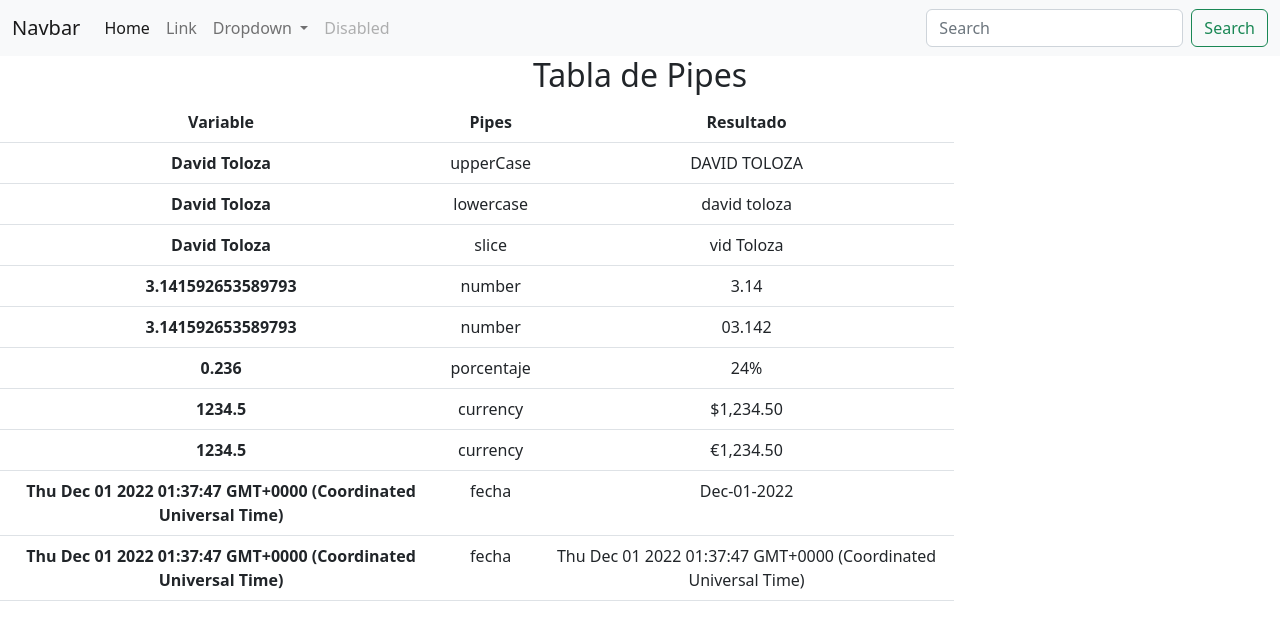
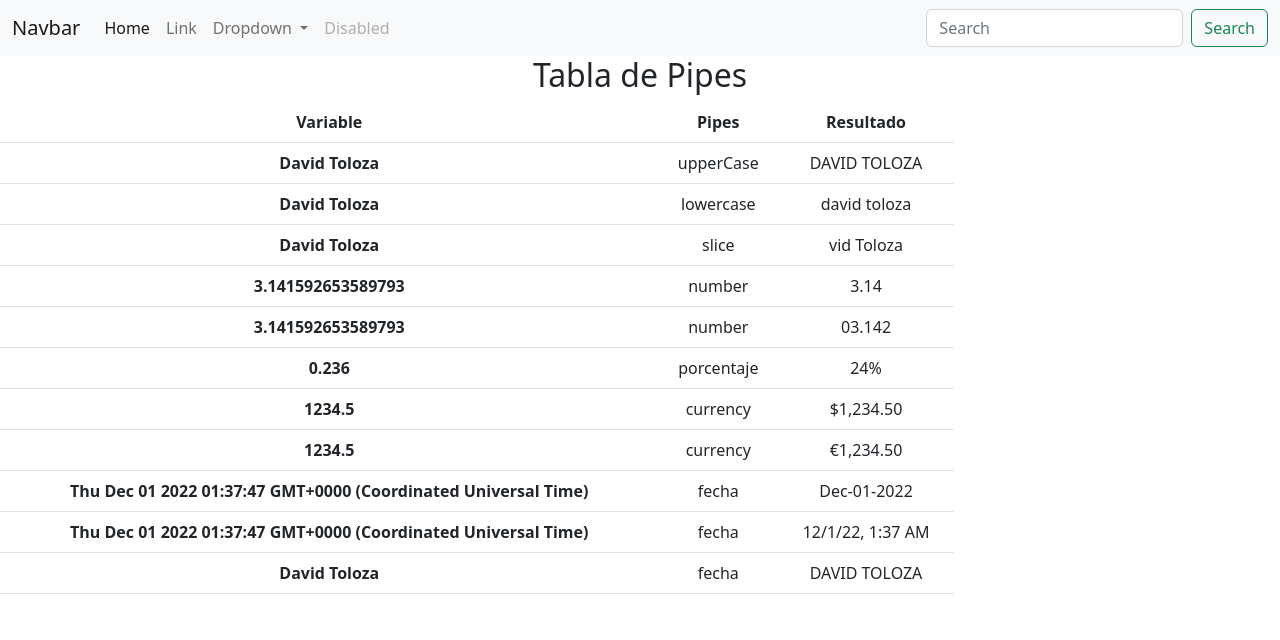
Before and after one commit to Jhon-1401/proyecto-heroes, an Angular app: page / in a window 1280 px wide. Shown: the top 640 px of the page. Built offline with nearby package versions, Linux system fonts and the light colour scheme.

Commit message:
creacion pipes mayusculas

```diff
--- a/src/app/app.module.ts
+++ b/src/app/app.module.ts
@@ -5,13 +5,15 @@ import { AppRoutingModule } from './app-routing.module';
 import { AppComponent } from './app.component';
 import { NavbarComponent } from './compartir/navbar/navbar.component';
 import { TablaComponent } from './component/tabla/tabla.component';
+import { MayusculaPipe } from './pipe/mayuscula.pipe';
 
 @NgModule({
   //Declarados todos los componentes
   declarations: [
     AppComponent,
     NavbarComponent,
-    TablaComponent
+    TablaComponent,
+    MayusculaPipe
   ],
   imports: [
     //Todas la librerias que utilicemos
--- a/src/app/component/tabla/tabla.component.html
+++ b/src/app/component/tabla/tabla.component.html
@@ -58,7 +58,12 @@
           <tr>
             <th scope="row">{{fecha}}</th>
             <td>fecha</td>
-            <td>{{fecha}}</td>
+            <td>{{fecha|date:"short"}}</td>
+          </tr>
+          <tr>
+            <th scope="row">{{nombre}}</th>
+            <td>fecha</td>
+            <td>{{nombre|mayuscula}}</td>
           </tr>
         </tbody>
       </table>
--- /dev/null
+++ b/src/app/pipe/mayuscula.pipe.ts
@@ -0,0 +1,12 @@
+import { Pipe, PipeTransform } from '@angular/core';
+
+@Pipe({
+  name: 'mayuscula'
+})
+export class MayusculaPipe implements PipeTransform {
+
+  transform(value: string):string {
+    return value.toUpperCase();
+  }
+
+}
```
